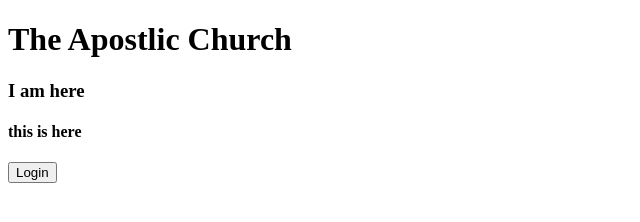
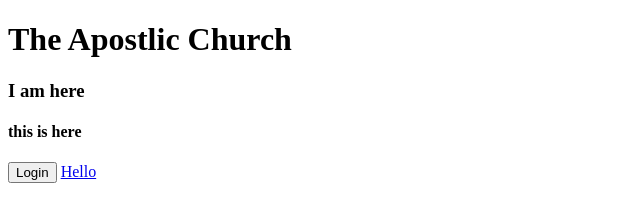
Before and after one commit to darjosh/sam-sam, a plain HTML site: page index.html in a window 1280 px wide. Shown: the full height of the page, 0-640 px from the left. Drawn offline with Linux system fonts and the light colour scheme.

Commit message:
powerul sample

```diff
--- a/index.html
+++ b/index.html
@@ -9,5 +9,6 @@
     <h3>I am here</h3>
     <h4>this is here</h4>
     <button type="button" name="button">Login</button>
+    <a href="#">Hello</a>
   </body>
 </html>
```
